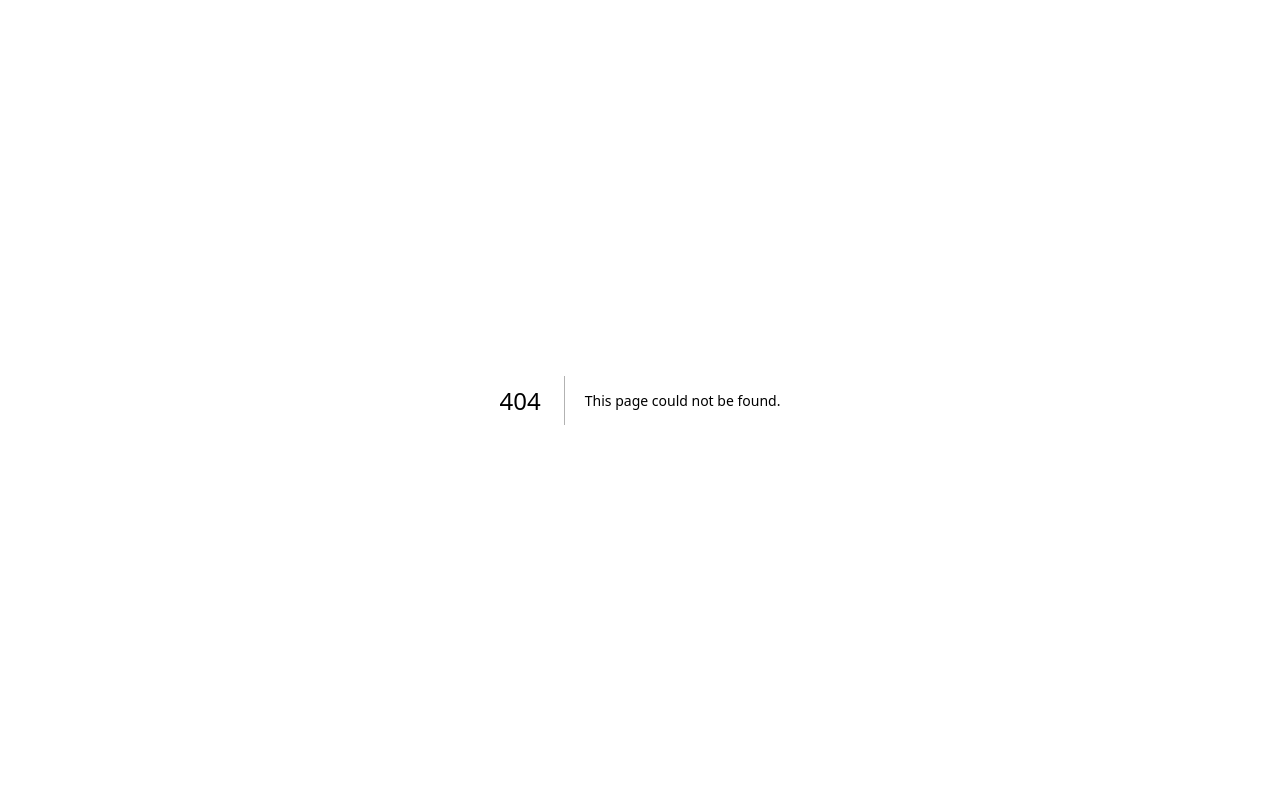
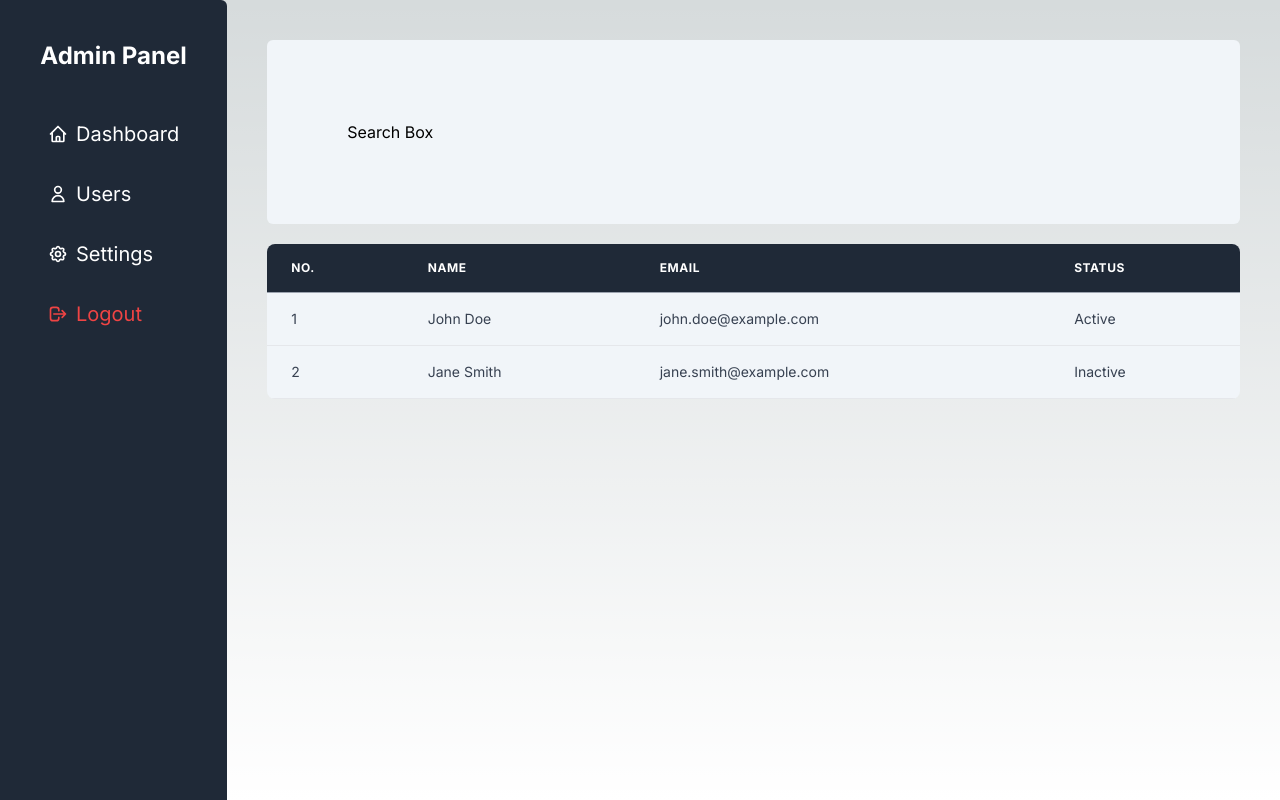
Before and after one commit to thangnd-deve/thesis_fe_chat, a Next.js app: page /admin in a window 1280 px wide. Before the commit this address had no page. Built offline with nearby package versions, Linux system fonts and the light colour scheme.

Commit message:
add layout admin

```diff
--- /dev/null
+++ b/app/admin/page.tsx
@@ -0,0 +1,16 @@
+import CompanyTable from "@/components/admin/home/company_table";
+import SearchItem from "@/components/admin/home/search_item";
+import Sidebar from "@/components/admin/sidebar";
+
+export default function Home() {
+  return (
+    <div className="flex">
+      <Sidebar />
+      <div className="p-10 w-full">
+        <SearchItem />
+        <CompanyTable />
+        {/* <Pagination /> */}
+      </div>
+    </div>
+  );
+}
--- /dev/null
+++ b/components/admin/home/company_table.tsx
@@ -0,0 +1,31 @@
+
+export default function CompanyTable() {
+    return (
+        <div className="mt-5 w-full bg-slate-100 relative overflow-x-auto rounded-lg">
+            <table className="w-full text-sm text-left rtl:text-right text-gray-500 dark:text-gray-400">
+                <thead className="text-xs font-semibold tracking-wide text-left text-white bg-gray-800 uppercase border-b border-gray-400 ">
+                    <tr>
+                        <th className="py-4 px-6 font-bold text-xs uppercase tracking-wider">No.</th>
+                        <th className="py-4 px-6 font-bold text-xs uppercase tracking-wider">Name</th>
+                        <th className="py-4 px-6 font-bold text-xs uppercase tracking-wider">Email</th>
+                        <th className="py-4 px-6 font-bold text-xs uppercase tracking-wider">Status</th>
+                    </tr>
+                </thead>
+                <tbody>
+                    <tr>
+                        <td className="py-4 px-6 border-b text-gray-700 border-gray-200">1</td>
+                        <td className="py-4 px-6 border-b text-gray-700 border-gray-200">John Doe</td>
+                        <td className="py-4 px-6 border-b text-gray-700 border-gray-200">john.doe@example.com</td>
+                        <td className="py-4 px-6 border-b text-gray-700 border-gray-200">Active</td>
+                    </tr>
+                    <tr>
+                        <td className="py-4 px-6 border-b text-gray-700 border-gray-200">2</td>
+                        <td className="py-4 px-6 border-b text-gray-700 border-gray-200">Jane Smith</td>
+                        <td className="py-4 px-6 border-b text-gray-700 border-gray-200">jane.smith@example.com</td>
+                        <td className="py-4 px-6 border-b text-gray-700 border-gray-200">Inactive</td>
+                    </tr>
+                </tbody>
+            </table>
+        </div>
+    )
+}
--- /dev/null
+++ b/components/admin/home/pagination.tsx
@@ -0,0 +1,44 @@
+import Link from 'next/link';
+import React from 'react';
+
+const Pagination = () => {
+    return (
+        <nav aria-label="Page navigation example" className="flex items-center justify-center w-full">
+            <ul className="flex items-center -space-x-px h-10 text-sm">
+                <li>
+                    <Link href="#" className="flex items-center justify-center px-3 h-8 ms-0 leading-tight text-gray-500 bg-white border border-e-0 border-gray-300 rounded-s-lg hover:bg-gray-100 hover:text-gray-700 ">
+                        <span className="sr-only">Previous</span>
+                        <svg className="w-2.5 h-2.5 rtl:rotate-180" aria-hidden="true" xmlns="http://www.w3.org/2000/svg" fill="none" viewBox="0 0 6 10">
+                            <path stroke="currentColor" strokeLinecap="round" />
+                        </svg>
+                    </Link>
+                </li>
+                <li>
+                <Link href="#" className="flex items-center justify-center px-4 h-full leading-tight text-gray-500 bg-white border border-gray-300 rounded-tl-lg rounded-bl-lg hover:bg-gray-100 hover:text-gray-700 ">1</Link>
+                </li>
+                <li>
+                    <Link href="#" className="flex items-center justify-center px-3 h-8 leading-tight text-gray-500 bg-white border border-gray-300 hover:bg-gray-100 hover:text-gray-700 ">2</Link>
+                </li>
+                <li>
+                    <Link href="#" aria-current="page" className="z-10 flex items-center justify-center px-3 h-8 leading-tight text-blue-600 border border-blue-300 bg-blue-50 hover:bg-blue-100 hover:text-blue-700 ">3</Link>
+                </li>
+                <li>
+                    <Link href="#" className="flex items-center justify-center px-3 h-8 leading-tight text-gray-500 bg-white border border-gray-300 hover:bg-gray-100 hover:text-gray-700 ">4</Link>
+                </li>
+                <li>
+                    <Link href="#" className="flex items-center justify-center px-3 h-8 leading-tight text-gray-500 bg-white border border-gray-300 hover:bg-gray-100 hover:text-gray-700 ">5</Link>
+                </li>
+                <li>
+                    <Link href="#" className="flex items-center justify-center px-3 h-8 leading-tight text-gray-500 bg-white border border-gray-300 rounded-e-lg hover:bg-gray-100 hover:text-gray-700 ">
+                        <span className="sr-only">Next</span>
+                        <svg className="w-2.5 h-2.5 rtl:rotate-180" aria-hidden="true" xmlns="http://www.w3.org/2000/svg" fill="none" viewBox="0 0 6 10">
+                            <path stroke="currentColor" strokeLinecap="round" strokeLinejoin="round" />
+                        </svg>
+                    </Link>
+                </li>
+            </ul>
+        </nav>
+    );
+};
+
+export default Pagination;
--- /dev/null
+++ b/components/admin/home/search_item.tsx
@@ -0,0 +1,7 @@
+export default function SearchItem() {
+    return (
+        <div className="p-20 w-full bg-slate-100 rounded-md">
+            Search Box
+        </div>
+    );
+}
--- /dev/null
+++ b/components/admin/sidebar.tsx
@@ -0,0 +1,43 @@
+import React from 'react';
+import Link from 'next/link';
+import { HiOutlineHome, HiOutlineUser, HiOutlineCog, HiOutlineLogout } from 'react-icons/hi';
+
+const Sidebar = () => {
+  return (
+    <div className="bg-gray-800 text-white h-screen p-10 rounded-tr-md">
+      <div className="flex items-center justify-center mb-10">
+        <h2 className="text-2xl font-bold">Admin Panel</h2>
+      </div>
+      <nav>
+        <ul>
+          <li className="mb-4">
+            <Link href="/" className="flex items-center text-xl p-2 rounded-lg hover:bg-gray-700 transition-colors">
+              <HiOutlineHome className="mr-2" />
+              Dashboard
+            </Link>
+          </li>
+          <li className="mb-4">
+            <Link href="/users" className="flex items-center text-xl p-2 rounded-lg hover:bg-gray-700 transition-colors">
+              <HiOutlineUser className="mr-2" />
+              Users
+            </Link>
+          </li>
+          <li className="mb-4">
+            <Link href="/settings" className="flex items-center text-xl p-2 rounded-lg hover:bg-gray-700 transition-colors">
+              <HiOutlineCog className="mr-2" />
+              Settings
+            </Link>
+          </li>
+          <li className="mb-4">
+            <button className="flex items-center text-xl p-2 rounded-lg hover:bg-gray-700 transition-colors text-red-500">
+              <HiOutlineLogout className="mr-2" />
+              Logout
+            </button>
+          </li>
+        </ul>
+      </nav>
+    </div >
+  );
+};
+
+export default Sidebar;
```
